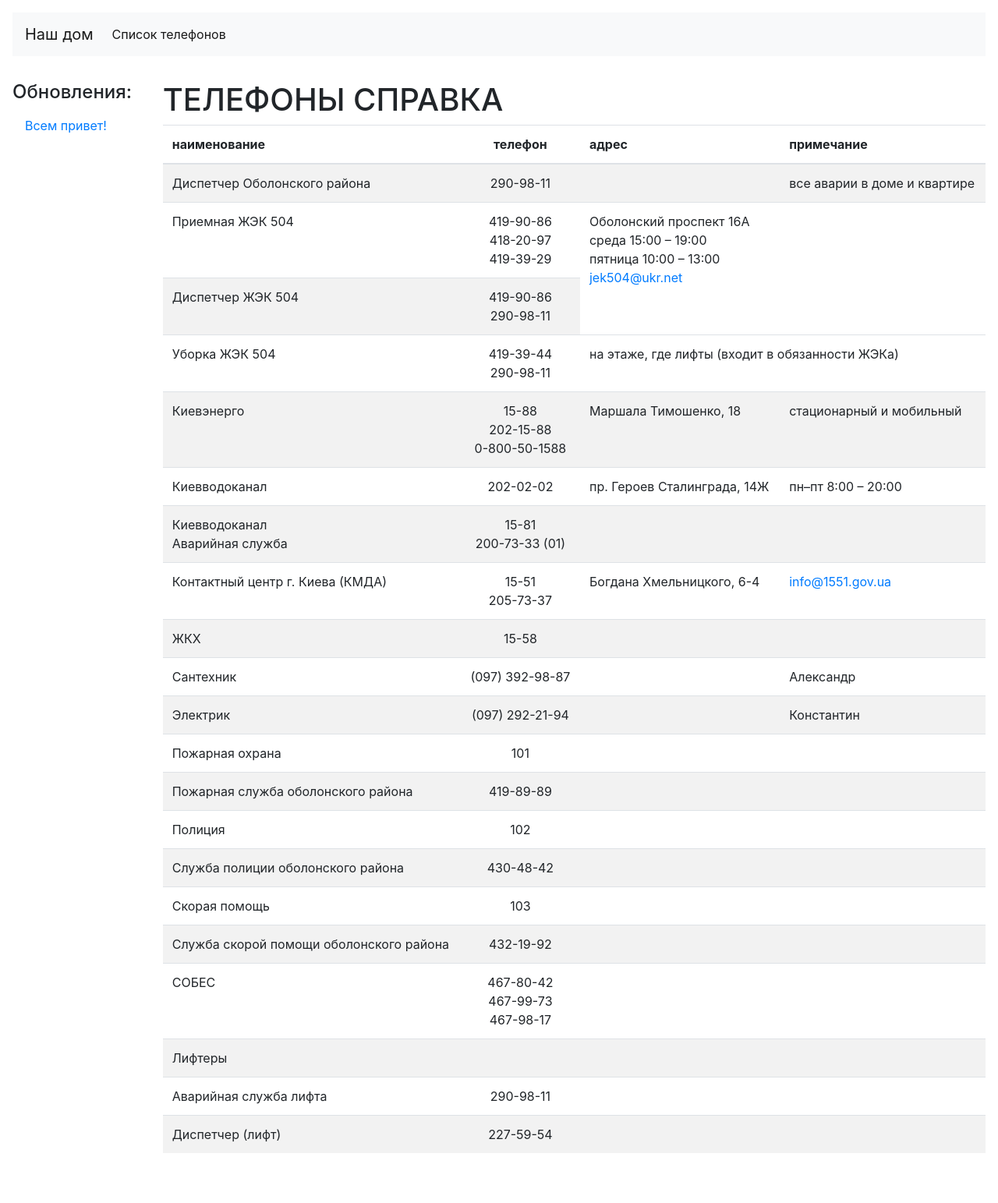
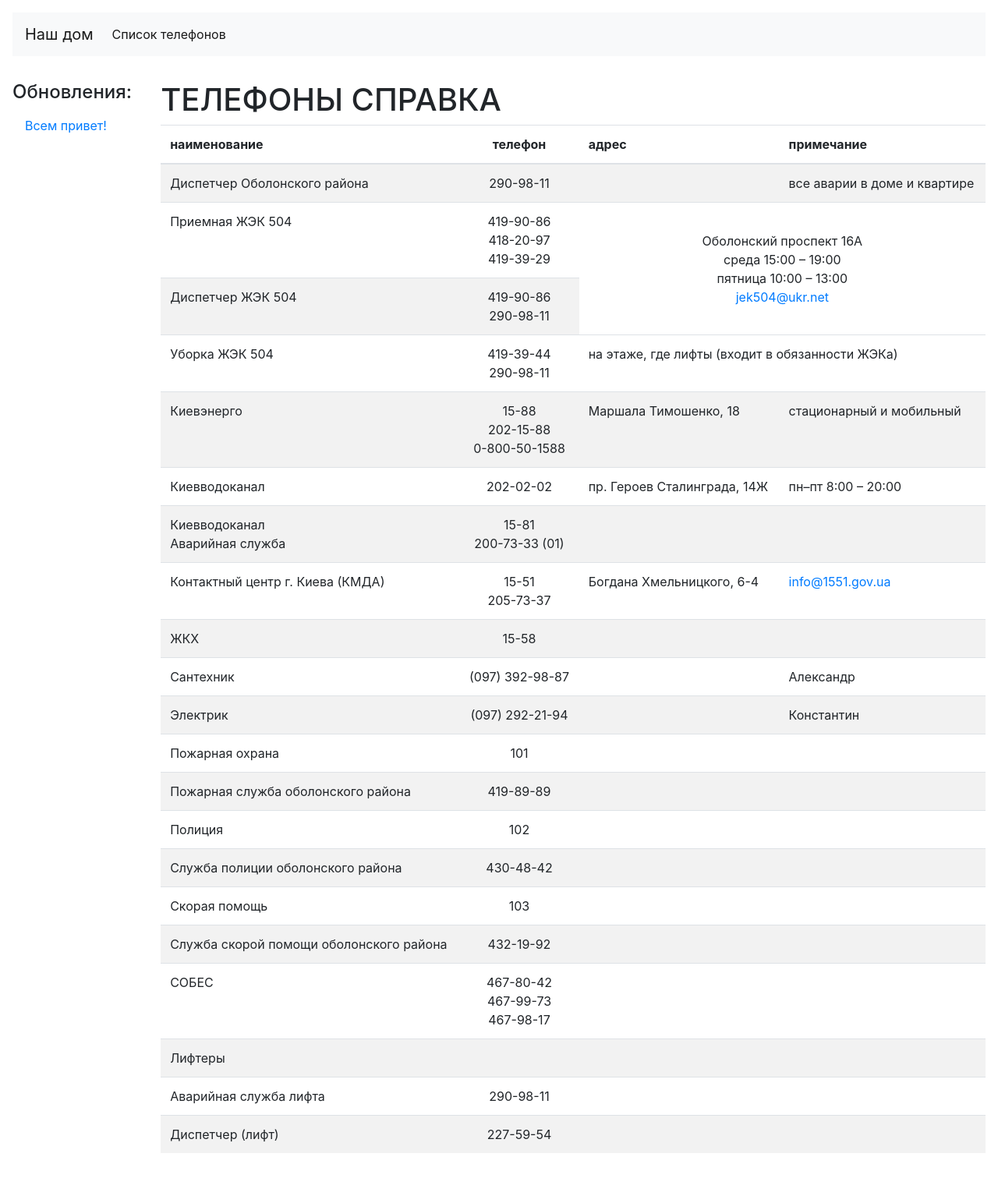
Before and after one commit to heroes-kiev/16b, a Jekyll site: the page built from phones.md, in a window 1280 px wide. Shown: the whole page at 78% size. Built offline with Jekyll 4.4.1, drawn with Linux system fonts in a browser that asks for light colours.

Commit message:
fix styling

```diff
--- a/assets/css/grid.css
+++ b/assets/css/grid.css
@@ -35,9 +35,9 @@ footer {
 }
 
 #layout {
-  grid-template-areas: "header header"
-                       "nav  main"
-                       "footer footer"
+  grid-template-areas: "header header header"
+                       "nav  main main"
+                       "footer footer footer"
 }
 
 #layout > header {
--- a/phones.md
+++ b/phones.md
@@ -6,7 +6,7 @@ title: Список телефонов
 
 # ТЕЛЕФОНЫ СПРАВКА
 
-<table class="table table-striped table-hover">
+<table class="table table-striped">
   <thead>
     <tr>
       <th>наименование</th>
@@ -25,7 +25,7 @@ title: Список телефонов
     <tr>
       <td>Приемная ЖЭК 504</td>
       <td style="text-align: center">419-90-86<br>418-20-97<br>419-39-29</td>
-      <td colspan="2" rowspan="2">Оболонский проспект 16А<br>среда 15:00 – 19:00<br>пятница 10:00 – 13:00<br><a href="mailto:jek504@ukr.net">jek504@ukr.net</a></td>
+      <td style="text-align: center; vertical-align: middle" colspan="2" rowspan="2">Оболонский проспект 16А<br>среда 15:00 – 19:00<br>пятница 10:00 – 13:00<br><a href="mailto:jek504@ukr.net">jek504@ukr.net</a></td>
     </tr>
     <tr>
       <td>Диспетчер ЖЭК 504</td>
```
Also changed, not shown: apache_index.html (+12 -1 lines).
